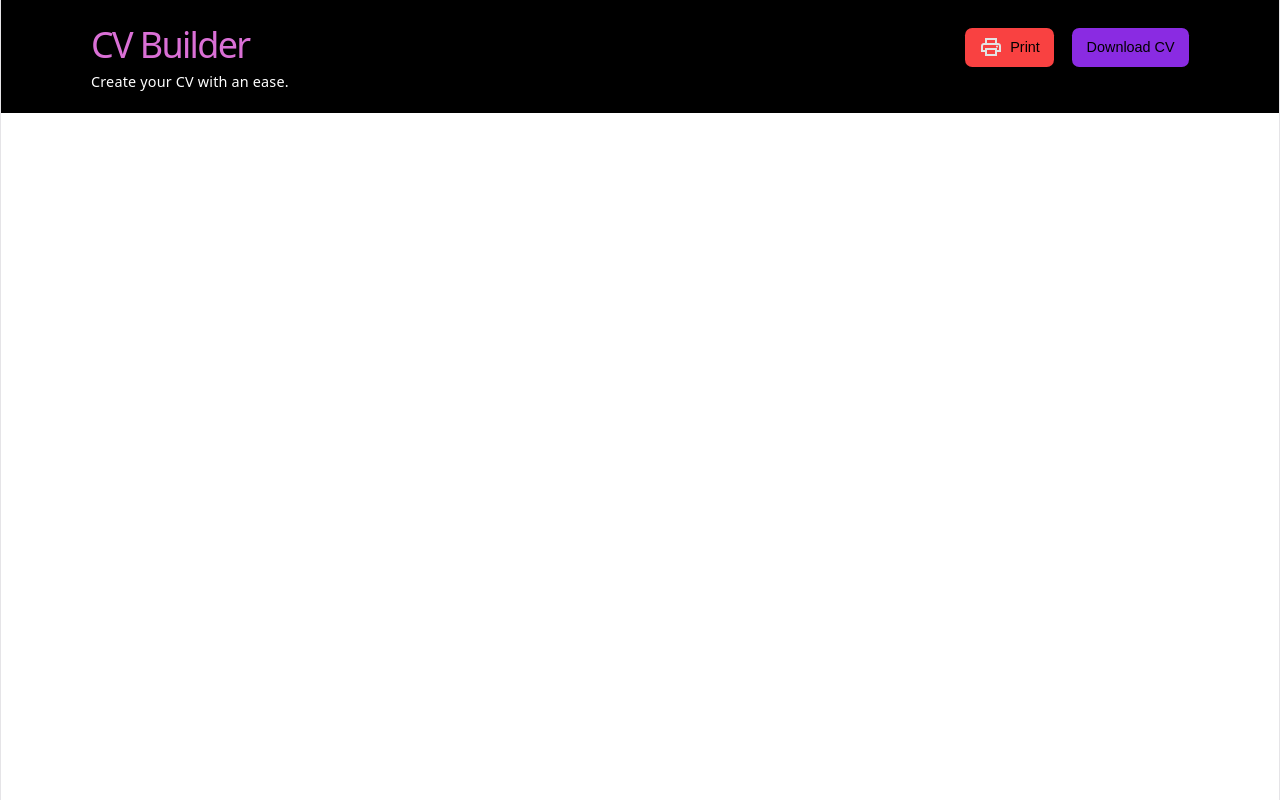
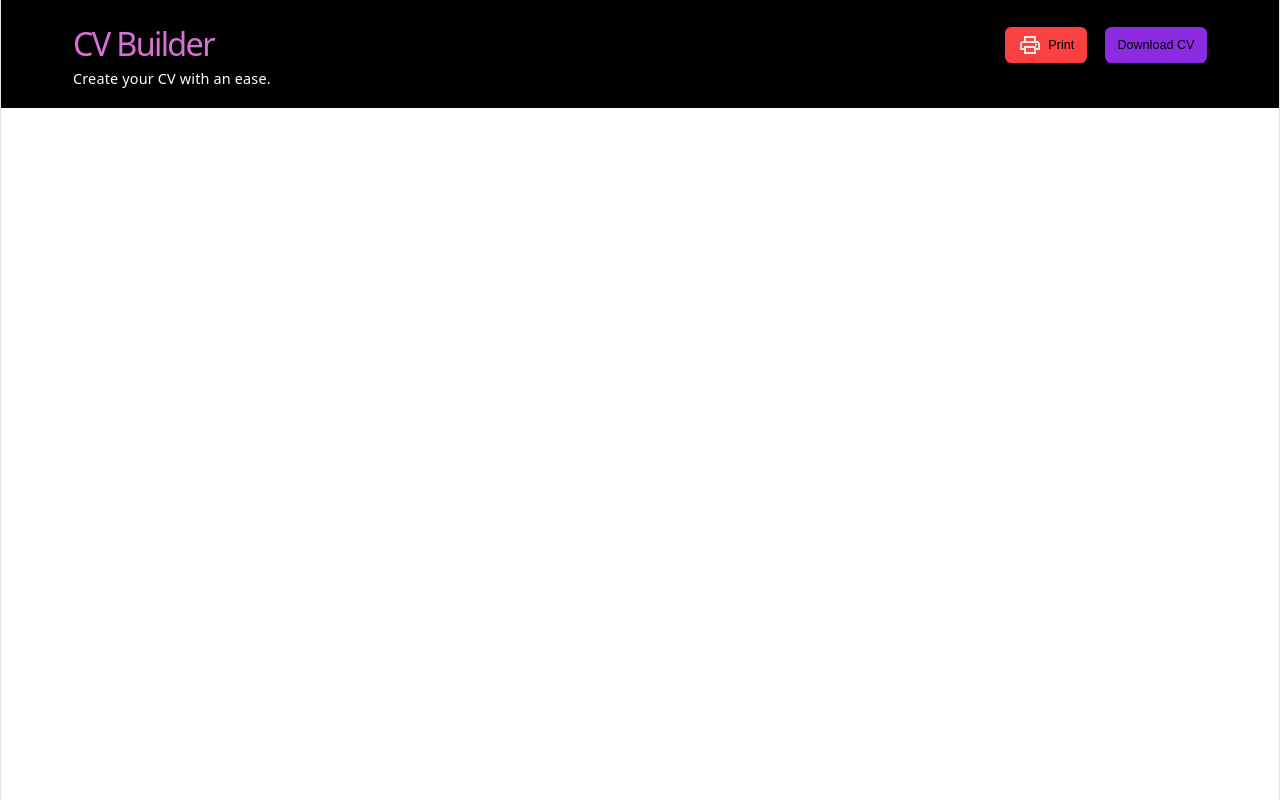
Before and after one commit to Mayank789947/cv-builder-app, a React (Vite) app: page / in a window 1280 px wide. Built offline with nearby package versions, Linux system fonts and the light colour scheme.

Commit message:
Modify pre-define vite css rules
modify and update some of the pre-define css rules bundled with vite

```diff
--- a/src/App.css
+++ b/src/App.css
@@ -1,13 +1,20 @@
+#root {
+  display: grid;
+  grid-template-columns: 2fr 3fr;
+  grid-template-rows: 6em 1fr;
+}
+
 .header {
   display: flex;
   background-color: black;
   color: white;
   justify-content: space-between;
   align-items: center;
-  padding: 0 5em 1em;
+  padding: 0 4em 1em;
+  grid-area: 1 / 1 / 2 / 3;
 
   .header-left > h1 {
-     font-size: 2rem;
+     font-size: 1.8rem;
      text-align: left;
      margin-bottom: 0.3em;
      color: orchid;
@@ -26,7 +33,7 @@
     border: none;
     border-radius: 0.5em;
     padding: 0.5em 1em;
-    font-size: 0.8rem;
+    font-size: 0.7rem;
   }
 
   .print-btn {
--- a/src/index.css
+++ b/src/index.css
@@ -94,18 +94,3 @@ h2 {
 p {
   margin: 0;
 }
-
-code,
-.counter {
-  font-family: var(--mono);
-  display: inline-flex;
-  border-radius: 4px;
-  color: var(--text-h);
-}
-
-code {
-  font-size: 15px;
-  line-height: 135%;
-  padding: 4px 8px;
-  background: var(--code-bg);
-}
```
